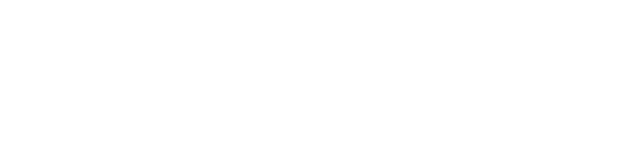
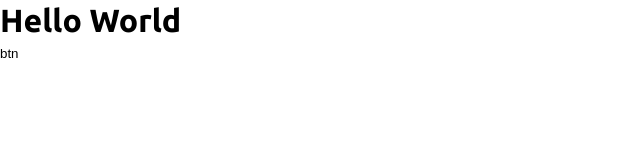
Before and after one commit to Mosamorphing/frontend-exercises, a website built with Vite: page formApp/form-app/index.html in a window 1280 px wide. Shown: the whole page, without its empty margins (0-640 px from the left). Built offline with nearby package versions, Linux system fonts and the light colour scheme.

Commit message:
setting up myself for success by defining some of the repetitive features i'll be needing throughout this project

```diff
--- a/formApp/form-app/index.html
+++ b/formApp/form-app/index.html
@@ -4,9 +4,14 @@
     <meta charset="UTF-8" />
     <link rel="icon" type="image/svg+xml" href="/vite.svg" />
     <meta name="viewport" content="width=device-width, initial-scale=1.0" />
+    <link rel="preconnect" href="https://fonts.googleapis.com">
+<link rel="preconnect" href="https://fonts.gstatic.com" crossorigin>
+<link href="https://fonts.googleapis.com/css2?family=Ubuntu:ital,wght@0,300;0,400;0,500;0,700;1,300;1,400;1,500;1,700&display=swap" rel="stylesheet">
     <title>Form App</title>
   </head>
   <body>
+    <h1>Hello World</h1>
+    <button>btn</button>
     <script type="module" src="./src/main.js"></script>
   </body>
 </html>
--- a/formApp/form-app/styles/style.css
+++ b/formApp/form-app/styles/style.css
@@ -0,0 +1,22 @@
+* {
+    margin: 0;
+    line-height: calc(1em + 0.5rem); /* helps to adjust the line height per changes */
+}
+
+body {
+    font-family: "Ubuntu", sans-serif;
+}
+
+svg {
+    display: block;
+    max-width: 100%;
+    user-select: none;
+}
+
+button {
+    display: inline-block;
+    padding: 0;
+    border: none;
+    background: none;
+    cursor: pointer;
+}
```
